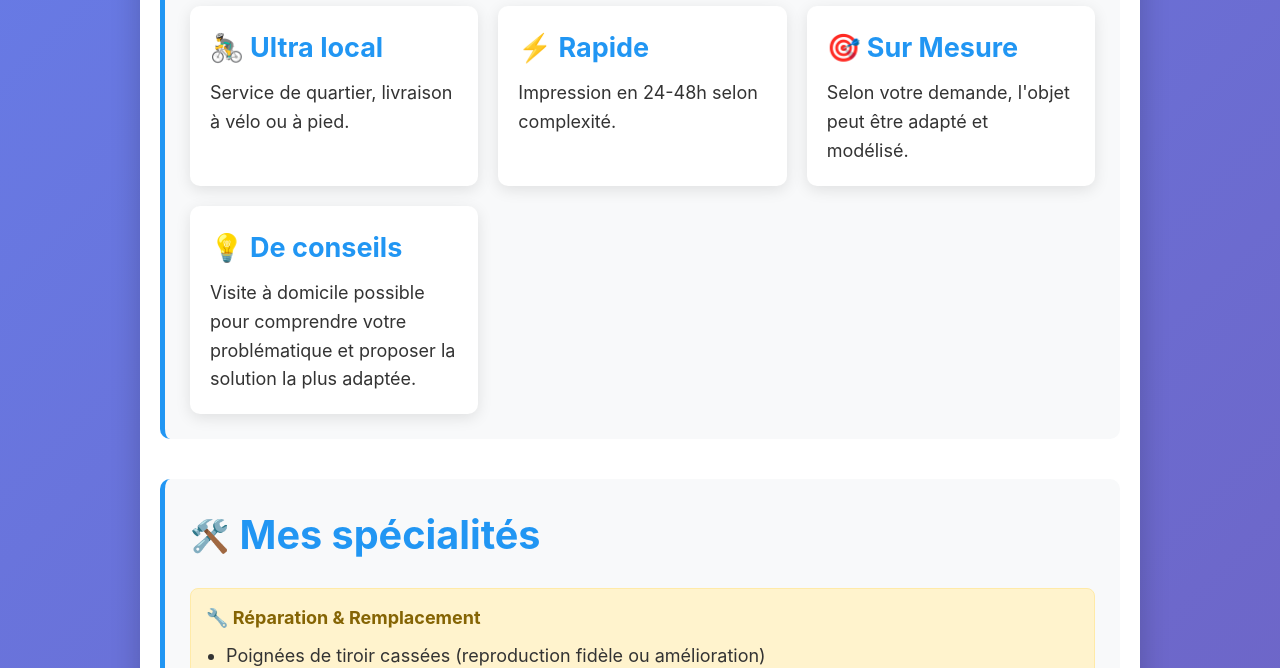
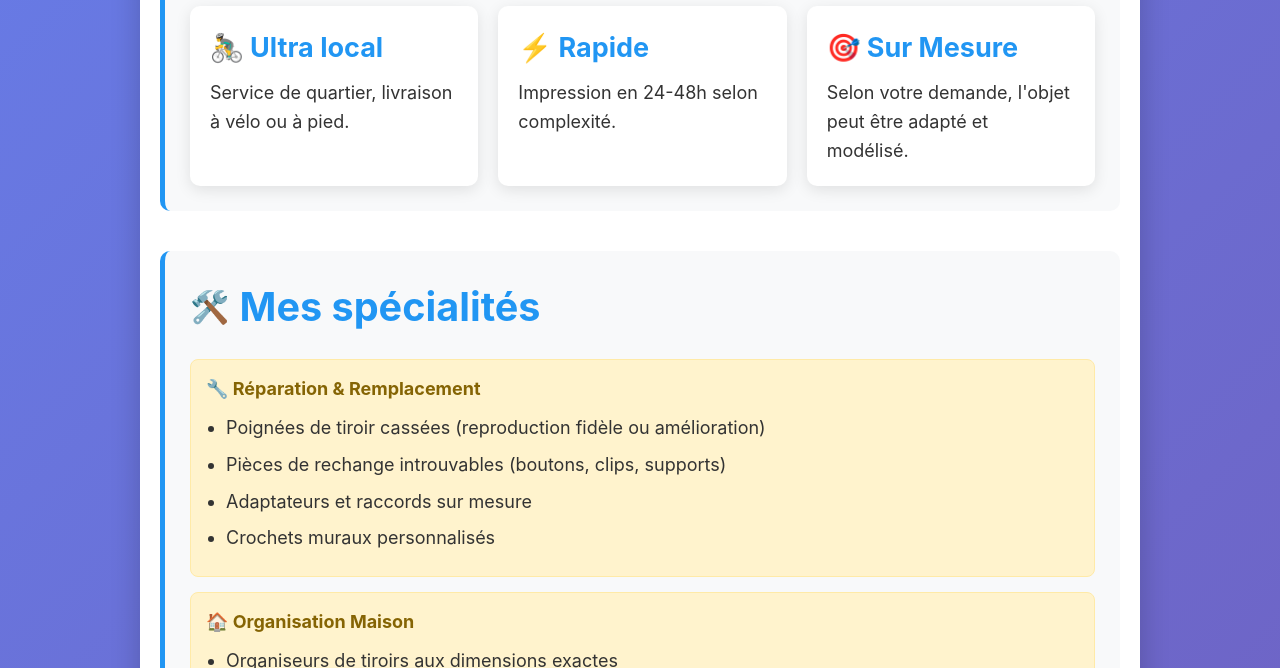
Before and after one commit to StimGlb/3DPrintingService, a plain HTML site: page index.html in a window 1280 px wide. Shown: the part 432-1100 px from the top of the page. Drawn offline with Linux system fonts and the light colour scheme.

Commit message:
Update index.html

```diff
--- a/index.html
+++ b/index.html
@@ -231,10 +231,6 @@
                     <h3>🎯 Sur Mesure</h3>
                     <p>Selon votre demande, l'objet peut être adapté et modélisé.</p>
                 </div>
-                <div class="card">
-                    <h3>💡 De conseils</h3>
-                    <p>Visite à domicile possible pour comprendre votre problématique et proposer la solution la plus adaptée.</p>
-                </div>
             </div>
         </div>
 
```
